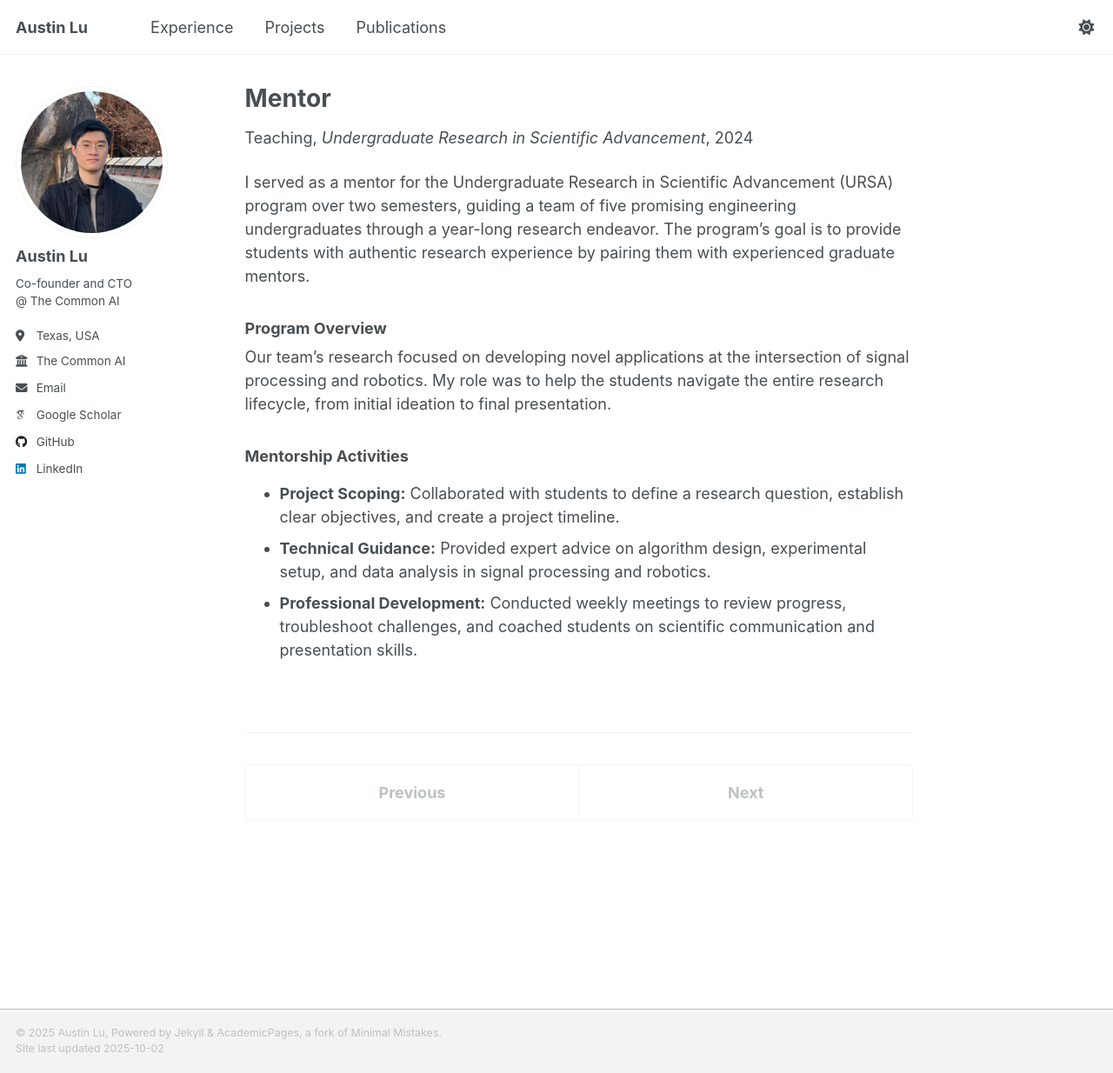
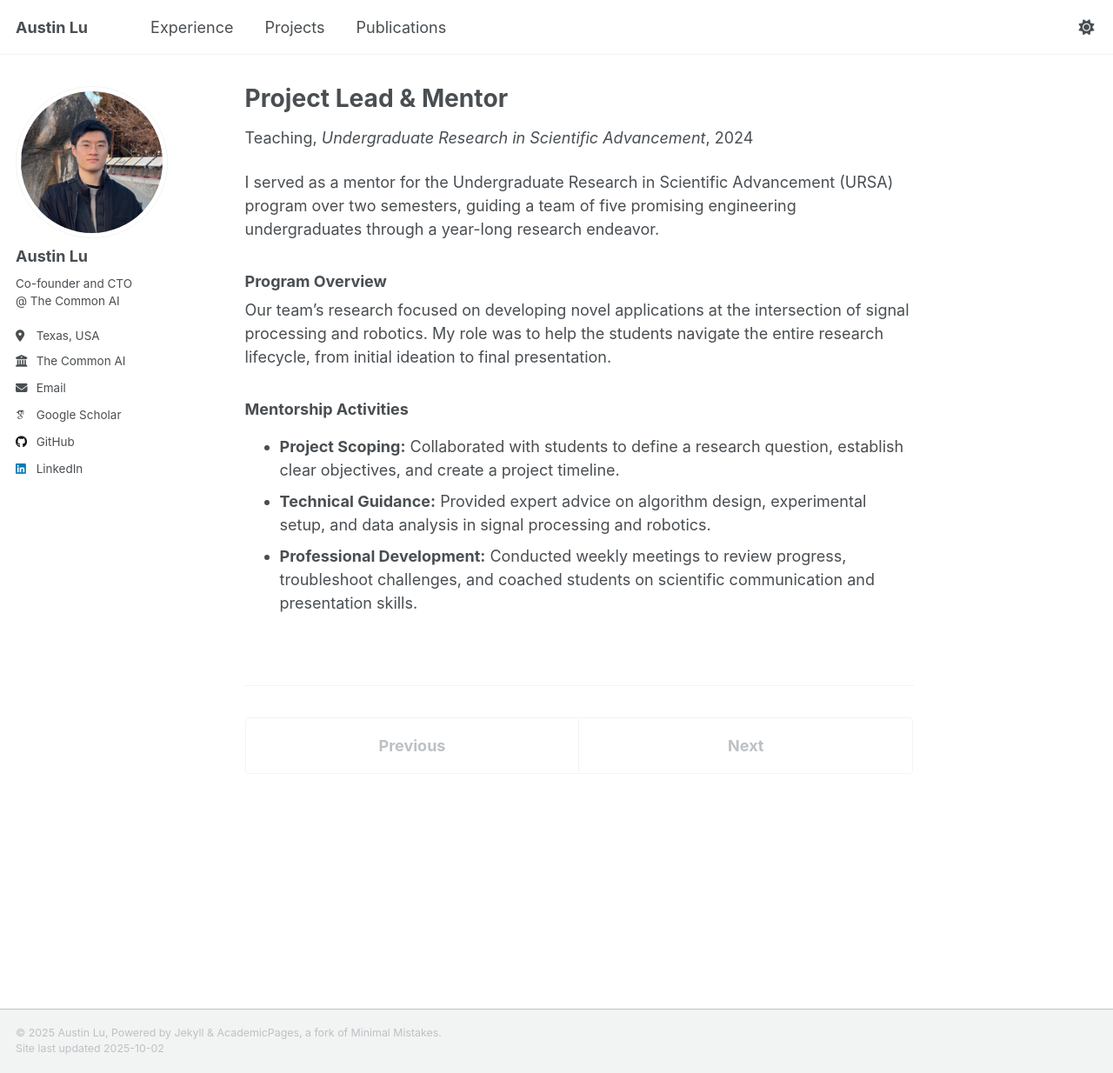
Before and after one commit to au79755/au79755.github.io, a Jekyll site: the page built from _experience/2024-mentorship-ursa.md, in a window 1280 px wide and 1234 px high. Shown: the whole window at 87% size. Built offline with Jekyll 4.4.1, drawn with Linux system fonts in a browser that asks for light colours; some web fonts are replaced; a script that is not in the unit is left out.

```diff
--- a/_experience/2024-mentorship-ursa.md
+++ b/_experience/2024-mentorship-ursa.md
@@ -1,5 +1,5 @@
 ---
-title: "Mentor"
+title: "Project Lead & Mentor"
 collection: experience
 type: "Teaching"
 permalink: /experience/2024-mentorship-ursa
@@ -7,9 +7,10 @@ venue: "Undergraduate Research in Scientific Advancement"
 date: 2024-12-15
 edate: 2024-01-15
 location: "Champaign, IL, USA"
+excerpt: "Drove a team of undergraduate researchers in developing novel signal processing applications for robotics, providing technical mentorship and professional development guidance throughout the year-long program."
 ---
 
-I served as a mentor for the Undergraduate Research in Scientific Advancement (URSA) program over two semesters, guiding a team of five promising engineering undergraduates through a year-long research endeavor. The program's goal is to provide students with authentic research experience by pairing them with experienced graduate mentors.
+I served as a mentor for the Undergraduate Research in Scientific Advancement (URSA) program over two semesters, guiding a team of five promising engineering undergraduates through a year-long research endeavor.
 
 ### **Program Overview**
 
```
Also changed, not shown: _experience/2018-coohom.md (+1 -0 lines), _experience/2020-osai.md (+1 -0 lines), _experience/2021-teaching-tec.md (+1 -0 lines), _experience/2023-kkspc.md (+1 -0 lines), _experience/2025-cofounder.md (+2 -1 lines).
